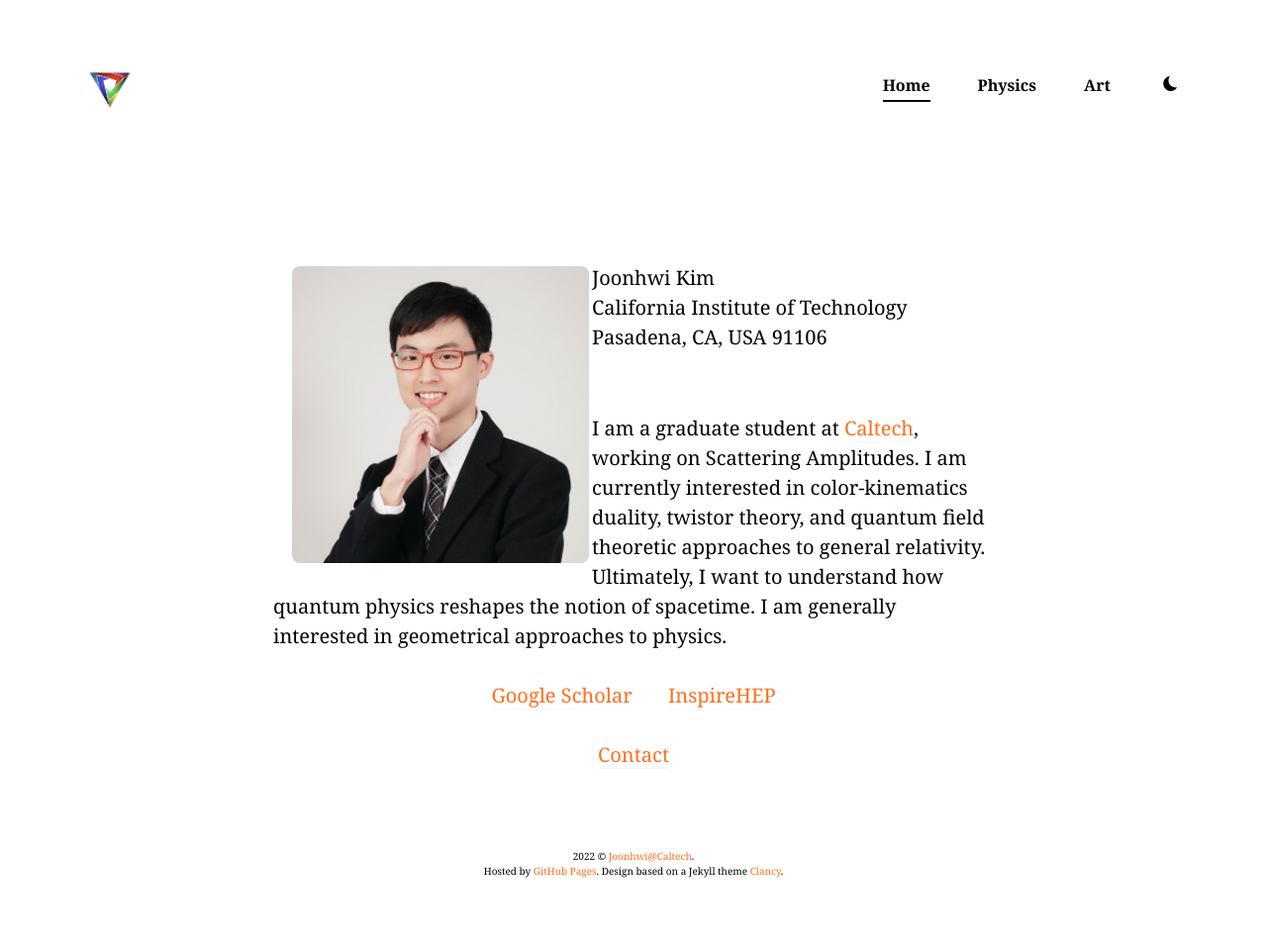
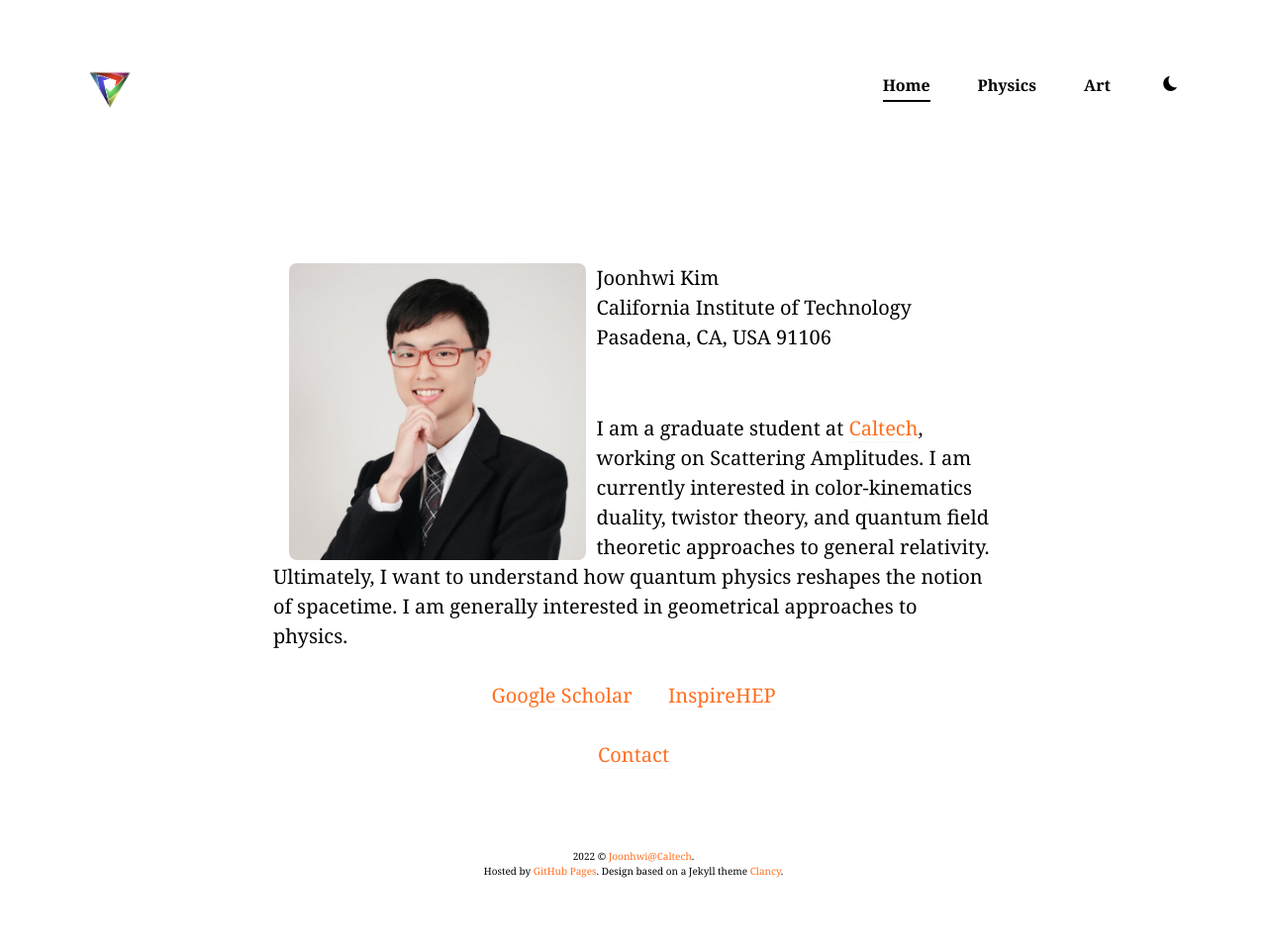
Before and after one commit to Joonhwi/joonhwi.github.io, a Jekyll site: the page built from index.md, in a window 1280 px wide. Shown: the whole page at 99% size. Built offline with Jekyll 4.4.1, drawn with Linux system fonts in a browser that asks for light colours; nearby versions of some CDN libraries; our own code applies the rules of GitHub Pages for plain Markdown files.

Commit message:
Update index.md

```diff
--- a/index.md
+++ b/index.md
@@ -1,7 +1,8 @@
 <div class="container">
   <div class="container">
-    <div style="float:left; margin: 3px 3px 3px 3px">
+    <div style="float:left">
       <img src="/images/amiti22-8a-square-med.jpg" style="max-height:300px">
+      &nbsp;
     </div>
     <p>
       Joonhwi Kim
@@ -12,6 +13,9 @@
     </p>
   </div>
   <br>
+</div>
+
+<div class="container">
   <!-- I am a graduate student at Caltech, working on Scattering Amplitudes. In a sense, I am a “relativist” learning how to rethink the very notion of spacetime and gravity from amplitudes in quantum field theory. Specifically, my current interests are color-kinematics duality and twistor theory. More generally, I am interested in geometrical approaches to physics. -->
   I am a graduate student at <a href="https://pma.caltech.edu/people/joonhwi-kim">Caltech</a>,
   working on Scattering Amplitudes.
```
